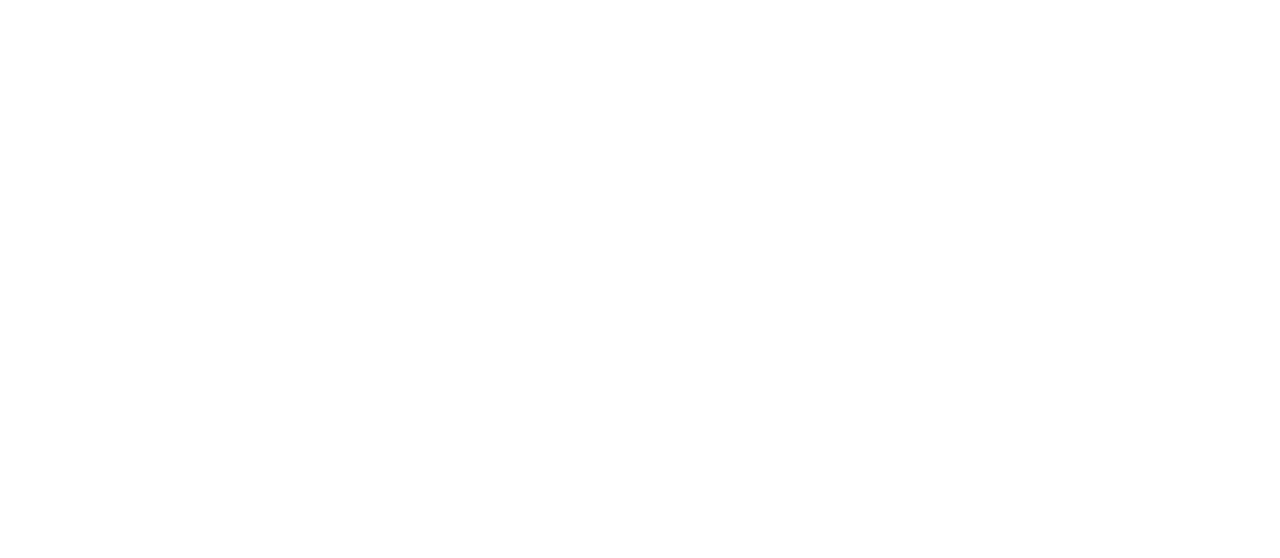
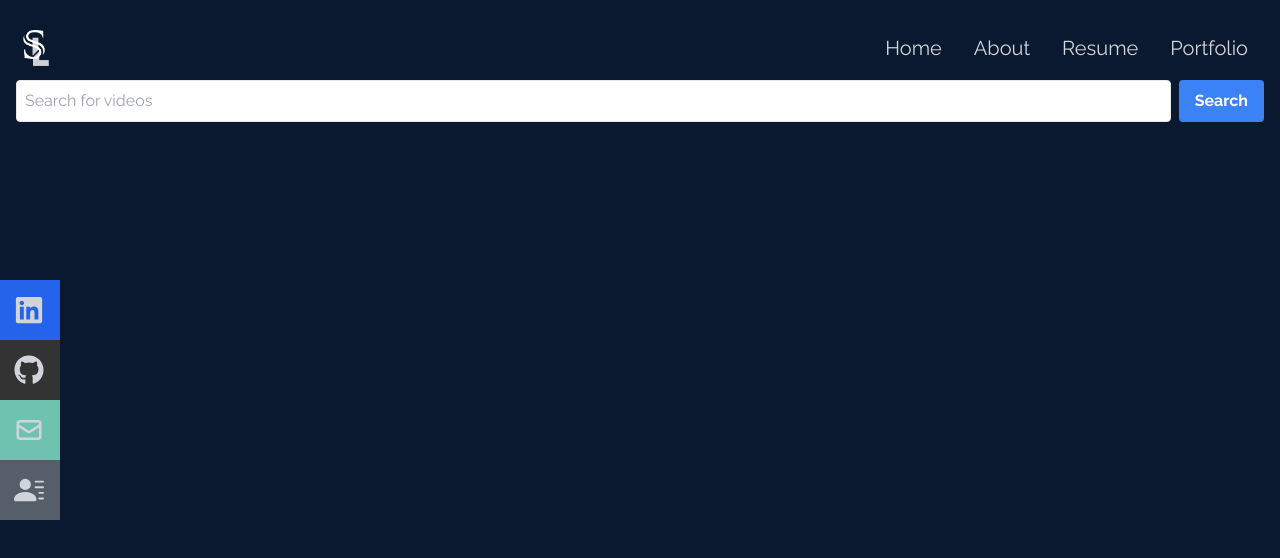
Before and after one commit to SeannieLim/WebPortfolio, a React (Vite) app in the folder Portfolio/: page /Portfolio in a window 1280 px wide. Before the commit this address had no page. Shown: the top 558 px of the page. Built offline with nearby package versions, Linux system fonts and the light colour scheme; the HTML template or start-up script is replaced by a standard one.

Commit message:
Work on Portfolio
Using Youtube Api and implemented search button to search for youtube videos.

```diff
--- a/Portfolio/src/App.jsx
+++ b/Portfolio/src/App.jsx
@@ -2,6 +2,7 @@
 import Home from './Components/Home.jsx';
 import About from "./Components/About.jsx";
 import Work from "./Components/Work.jsx";
+import Portfolio from "./Components/Portfolio.jsx";
 import { Route, Routes } from 'react-router-dom';
 
 function App(){
@@ -11,6 +12,7 @@
       <Route path='/' element={<Home/>} />
       <Route path='/About' element={<About/>} />
       <Route path='/Work' element={<Work/>} />
+      <Route path='/Portfolio' element={<Portfolio/>} />
     </Routes>
     </div>
   )
--- a/Portfolio/src/Components/About.jsx
+++ b/Portfolio/src/Components/About.jsx
@@ -1,8 +1,5 @@
 import React from 'react'
 import Navbar from '../Components/Navbar.jsx'
-import {
-  Carousel
-  } from "@material-tailwind/react";
 
 const About = () => {
   return (
--- a/Portfolio/src/Components/Navbar.jsx
+++ b/Portfolio/src/Components/Navbar.jsx
@@ -10,9 +10,9 @@
     const handleClick = () => setNav(!nav)
 
   return (
-    <div className='fixed w-full h-[80px] flex justify-between items-center px-4 mt-2 marker:bg-[#0a192f] text-gray-300'>
+    <div className='fixed w-full h-[80px] flex justify-between items-center px-4 mt-2 text-gray-300'>
         <div>
-            <img src={logo} alt="Logo Image" style={{width: '50px'}} />
+            <img src={logo} alt="Logo Image" style={{width: '40px'}} />
         </div>
         {/* Menu */}
         <nav className="text-xl">
--- /dev/null
+++ b/Portfolio/src/Components/Portfolio.jsx
@@ -0,0 +1,71 @@
+import React, { useState } from 'react';
+import Navbar from './Navbar';
+
+const Portfolio = () => {
+  const [searchQuery, setSearchQuery] = useState('');
+  const [videos, setVideos] = useState([]);
+
+  const handleChange = (event) => {
+    setSearchQuery(event.target.value);
+  };
+
+  const handleSubmit = (event) => {
+    event.preventDefault();
+
+    const url = `https://www.googleapis.com/youtube/v3/search?key=AIzaSyDRT5o12YIZbZa-u51TrFjKYidOqnmvg2w&q=${searchQuery}&part=snippet&type=video`;
+
+    fetch(url)
+      .then((response) => {
+        if (!response.ok) {
+          throw new Error('Network response was not ok');
+        }
+        return response.json();
+      })
+      .then((data) => {
+        setVideos(data.items);
+      })
+      .catch((error) => {
+        console.error('Error fetching data:', error);
+      });
+  };
+
+  return (
+    <>
+      <Navbar />
+      <div className="w-full h-screen bg-[#0a192f]">
+        <div className="container mx-auto px-4 pt-20">
+          <form onSubmit={handleSubmit} className="mb-8 flex">
+            <input
+              type="text"
+              value={searchQuery}
+              onChange={handleChange}
+              placeholder="Search for videos"
+              className="border p-2 rounded w-full mr-2"
+            />
+            <button
+              type="submit"
+              className="bg-blue-500 hover:bg-blue-700 text-white font-bold py-2 px-4 rounded"
+            >
+              Search
+            </button>
+          </form>
+          <div className="grid grid-cols-1 md:grid-cols-2 lg:grid-cols-3 gap-4">
+            {videos.map((video) => (
+              <div key={video.id.videoId} className="bg-white rounded p-4 shadow">
+                <h2 className="text-m font-semibold">{video.snippet.title}</h2>
+                <img
+                  src={video.snippet.thumbnails.default.url}
+                  alt={video.snippet.title}
+                  className="mt-4 rounded w-30 h-48 object-center"
+                />
+
+              </div>
+            ))}
+          </div>
+        </div>
+      </div>
+    </>
+  );
+};
+
+export default Portfolio;
```
Also changed, not shown: Portfolio/src/Components/Work.jsx (+0 -7 lines).
